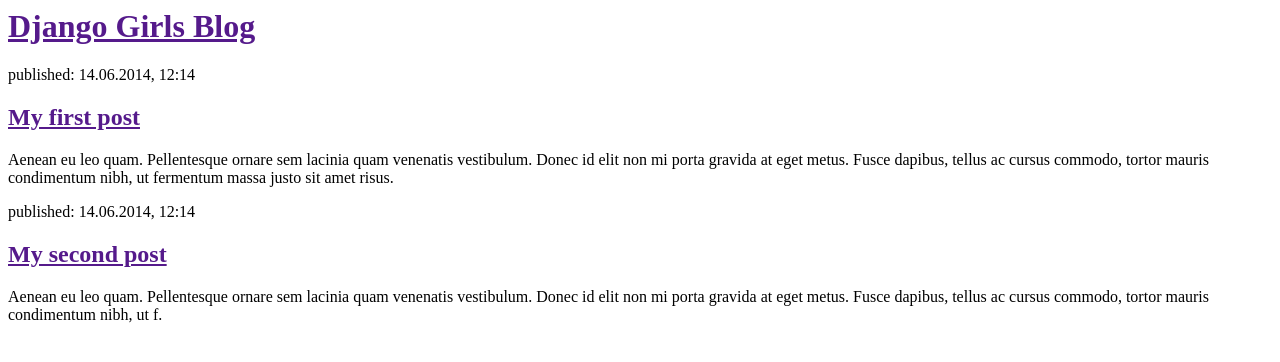
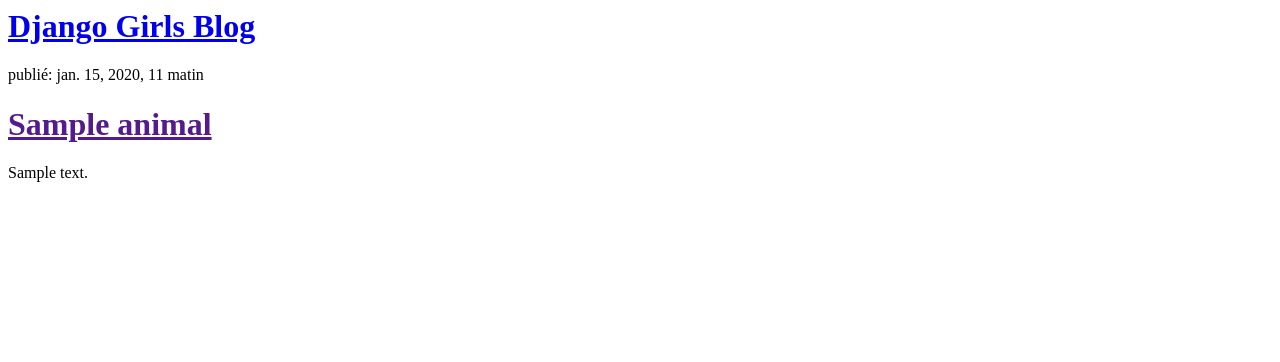
Before and after one commit to tapaloeil/aresp, a Django app: template front/templates/front/animal_list.html in a window 1280 px wide. Shown: the top 362 px of the page. Run offline with Django 3.2, Linux system fonts and the light colour scheme; the template is opened without the code that fills it: values that come from a table or form of the project are taken from there, others are empty; tables that the repository leaves empty hold one stand-in row (values such as "Sample post").

Commit message:
template liste animal

```diff
--- a/front/models.py
+++ b/front/models.py
@@ -4,19 +4,22 @@ from django.utils.timezone import datetime
 
 
 class Animal(models.Model):
-    date_ajout =models.DateTimeField(auto_now_add=True)
     nom = models.CharField(max_length=200)
-    espece = (
+    espece_choix = (
             ('CAT', 'Chat'),
             ('DOG','Chien'),
         )
-    location = models.CharField(max_length=30)
+    espece = models.CharField(
+            max_length=3,
+            choices=espece_choix,
+            default='CAT',
+        )
     date_naissance = models.DateField(default=datetime.today)
     sexe_court_choice = (
             ('F', 'Femelle'),
             ('M', 'Male'),
         )
-    sexe_court = models.CharField(
+    sexe = models.CharField(
             max_length=1,
             choices=sexe_court_choice,
             default='F',
@@ -27,15 +30,16 @@ class Animal(models.Model):
             ('L','Grand'),
             ('XL','Très grand'),
         )
-    origine = models.CharField(max_length=200)
-    apparence = models.CharField(max_length=200)
     taille = models.CharField(
         max_length=2,
         choices=taille_choice,
         default='M',
         )
+    origine = models.CharField(max_length=200)
+    location = models.CharField(max_length=30)
+    apparence = models.CharField(max_length=200)
     temperament = models.CharField(max_length=200)
-    num_puce = models.CharField(max_length=100)
+    num_puce = models.CharField(max_length=100, blank=True, null=True)
     statut_choice=(
             ('01','à adopter'),
             ('02','en attente'),
@@ -47,7 +51,14 @@ class Animal(models.Model):
         choices=statut_choice,
         default='01',
         )
-    description = models.TextField
+    description = models.TextField(blank=True,null=True)
+    date_ajout =models.DateTimeField(auto_now_add=True)
+    user_ajout = models.ForeignKey('auth.User',null=True)
+    date_publication = models.DateTimeField(blank=True,null=True,editable=False)
+
+    def publier(self):
+        self.date_publication=timezone.now()
+        self.save()
 
     def __str__(self):
         return self.nom
--- a/front/templates/front/animal_list.html
+++ b/front/templates/front/animal_list.html
@@ -4,19 +4,15 @@
     </head>
     <body>
         <div>
-            <h1><a href="">Django Girls Blog</a></h1>
+            <h1><a href="/">Django Girls Blog</a></h1>
         </div>
 
-        <div>
-            <p>published: 14.06.2014, 12:14</p>
-            <h2><a href="">My first post</a></h2>
-            <p>Aenean eu leo quam. Pellentesque ornare sem lacinia quam venenatis vestibulum. Donec id elit non mi porta gravida at eget metus. Fusce dapibus, tellus ac cursus commodo, tortor mauris condimentum nibh, ut fermentum massa justo sit amet risus.</p>
-        </div>
-
-        <div>
-            <p>published: 14.06.2014, 12:14</p>
-            <h2><a href="">My second post</a></h2>
-            <p>Aenean eu leo quam. Pellentesque ornare sem lacinia quam venenatis vestibulum. Donec id elit non mi porta gravida at eget metus. Fusce dapibus, tellus ac cursus commodo, tortor mauris condimentum nibh, ut f.</p>
-        </div>
+        {% for animal in animals %}
+            <div>
+                <p>publié: {{ animal.date_publication }}</p>
+                <h1><a href="">{{ animal.nom }}</a></h1>
+                <p>{{ animal.description|linebreaksbr }}</p>
+            </div>
+        {% endfor %}
     </body>
 </html>
--- a/front/views.py
+++ b/front/views.py
@@ -1,5 +1,8 @@
 from django.shortcuts import render
+from django.utils import timezone
+from .models import Animal
 
 # Create your views here.
 def animal_list(request):
-    return render(request, 'front/animal_list.html',{})
+    animals = Animal.objects.filter(date_publication__lte=timezone.now()).order_by('date_publication')
+    return render(request, 'front/animal_list.html',{'animals':animals})
```
Also changed, not shown: front/migrations/0002_auto_20170510_2108.py (added), front/migrations/0003_auto_20170510_2122.py (added).
